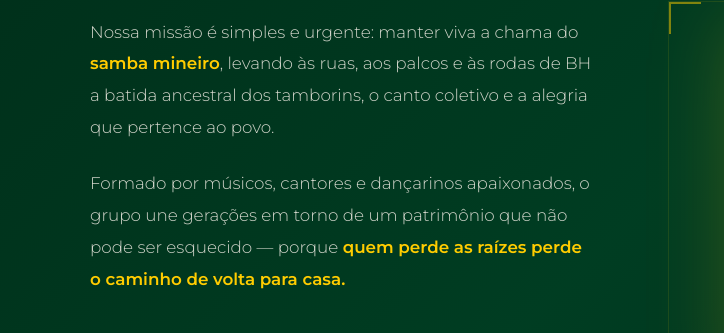
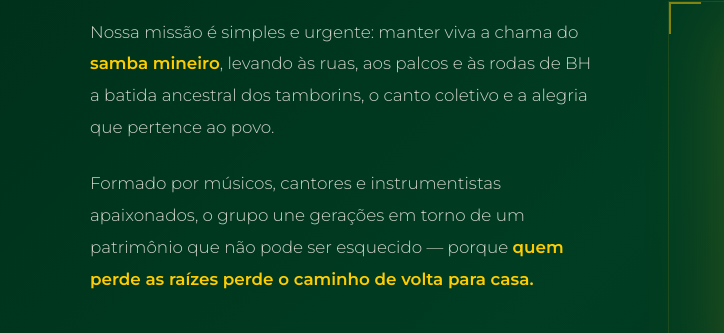
Before and after one commit to jairalvarengapereira/HerancaAncestraisVerde, a website: page public/index.html in a window 1280 px wide. Shown: the part 1286-1619 px from the top of the page, 0-724 px from the left. Drawn offline with nearby package versions, Linux system fonts and the light colour scheme; no server answers; a web font is replaced by a local one.

Commit message:
Upload 08/03/2026 07:12

```diff
--- a/public/index.html
+++ b/public/index.html
@@ -56,7 +56,7 @@
         <div class="divider"></div>
         <p>O <strong>Grupo Herança dos Ancestrais</strong> nasceu do desejo profundo de honrar os que vieram antes. Somos sambistas de Belo Horizonte comprometidos com a preservação do <strong>samba de raiz</strong> — aquele que transborda memória, resistência e brasilidade verdadeira.</p>
         <p>Nossa missão é simples e urgente: manter viva a chama do <strong>samba mineiro</strong>, levando às ruas, aos palcos e às rodas de BH a batida ancestral dos tamborins, o canto coletivo e a alegria que pertence ao povo.</p>
-        <p>Formado por músicos, cantores e dançarinos apaixonados, o grupo une gerações em torno de um patrimônio que não pode ser esquecido — porque <strong>quem perde as raízes perde o caminho de volta para casa.</strong></p>
+        <p>Formado por músicos, cantores e instrumentistas apaixonados, o grupo une gerações em torno de um patrimônio que não pode ser esquecido — porque <strong>quem perde as raízes perde o caminho de volta para casa.</strong></p>
         <div class="valores">
           <div class="valor-card"><div class="valor-icon">🥁</div><h3>Samba de Raiz</h3><p>Ritmos e tradições preservados com autenticidade e respeito.</p></div>
           <div class="valor-card"><div class="valor-icon">🌿</div><h3>Ancestralidade</h3><p>A memória dos antepassados vive em cada batida e verso.</p></div>
```
